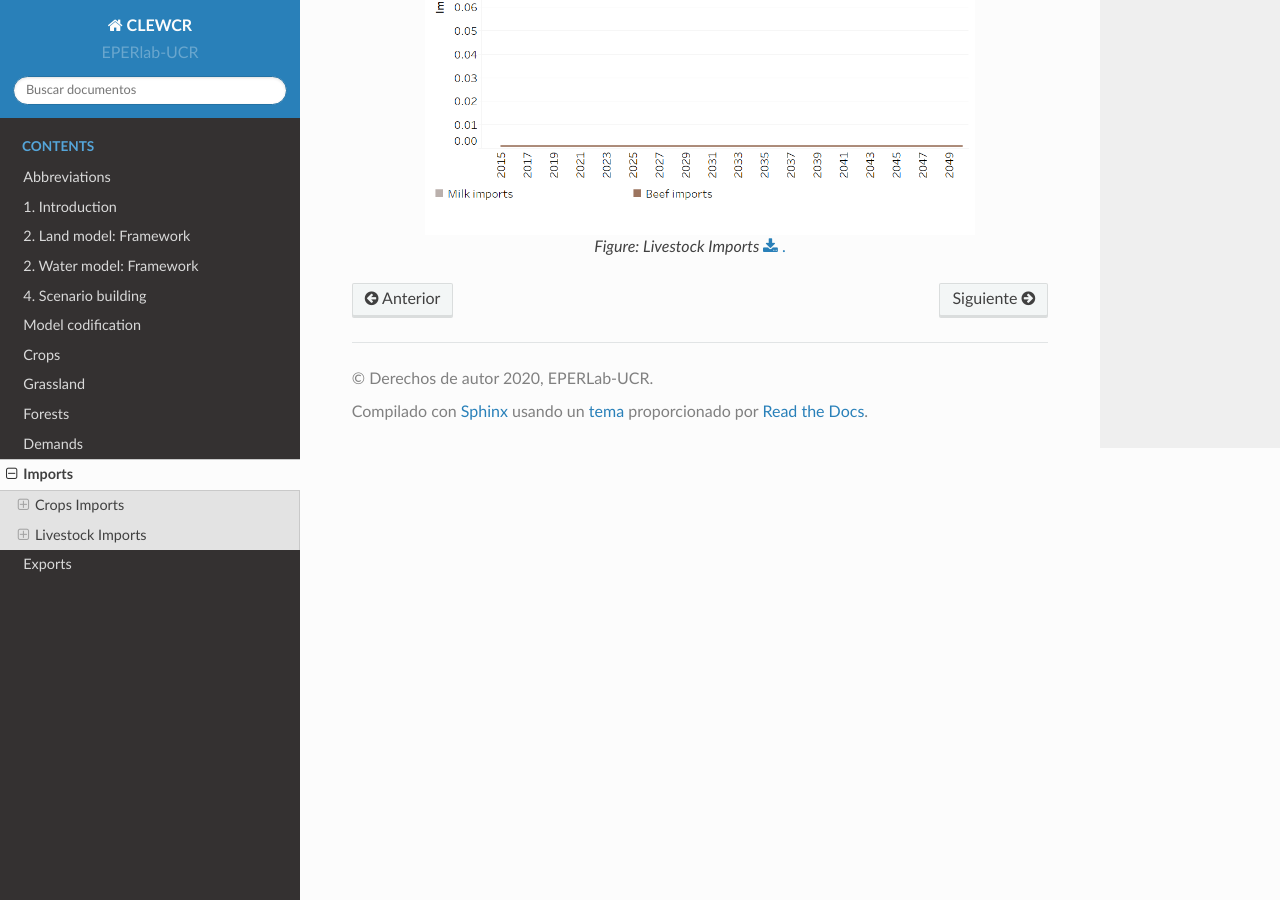
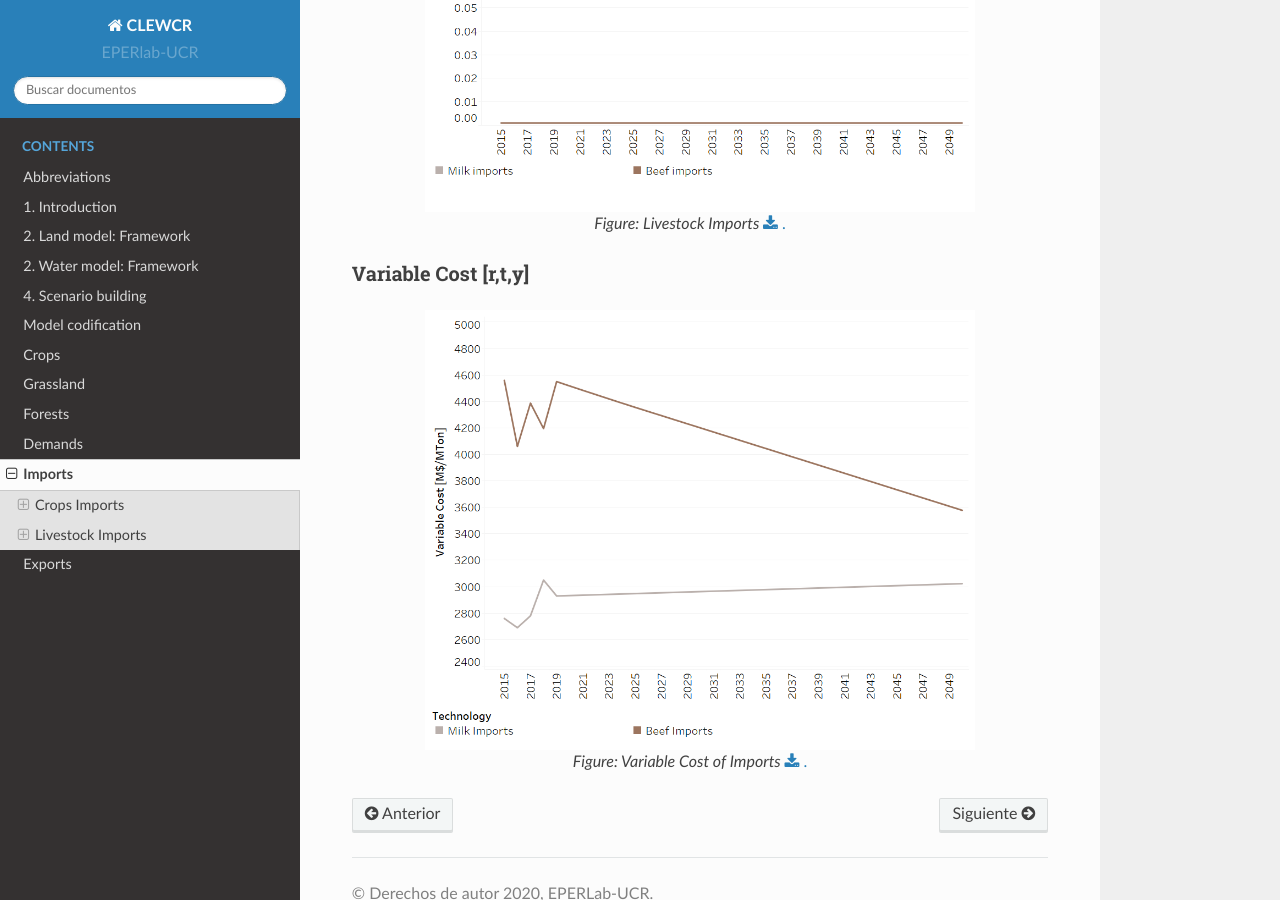
Before and after one commit to EPERLab/CLEW, a Sphinx documentation site: the page built from docs/fichas/05_Imports.rst, in a window 1280 px wide and 900 px high, scrolled down 2674 px. Built offline with Sphinx 7.4.7 and the Read the Docs theme 2.0.0, drawn with Linux system fonts in a browser that asks for light colours; formulas are drawn with MathJax 3.

Commit message:
Update 05_Imports.rst

```diff
--- a/docs/fichas/05_Imports.rst
+++ b/docs/fichas/05_Imports.rst
@@ -31,7 +31,7 @@ TotalTechnologyAnnualActivityLower and Upper Limit[r,t,y]
 
    *Figure: Crops Imports* :download:`. <csv/Imports_crops.csv>`
 
-   Variable Cost [r,t,y]
+Variable Cost [r,t,y]
 ---------
 
 .. figure::  parameters/Imports_Variable_Cost.png
@@ -67,3 +67,12 @@ TotalTechnologyAnnualActivityLower and Upper Limit[r,t,y]
    :width:   550 px
 
    *Figure: Livestock Imports* :download:`. <csv/Imports_livestock.csv>`
+
+Variable Cost [r,t,y]
+---------
+
+.. figure::  parameters/Imports_Variable_Cost_Livestock.png
+   :align:   center
+   :width:   550 px
+
+   *Figure: Variable Cost of Imports* :download:`. <csv/Imports_Livestock_Variable_Cost.csv>`
```
